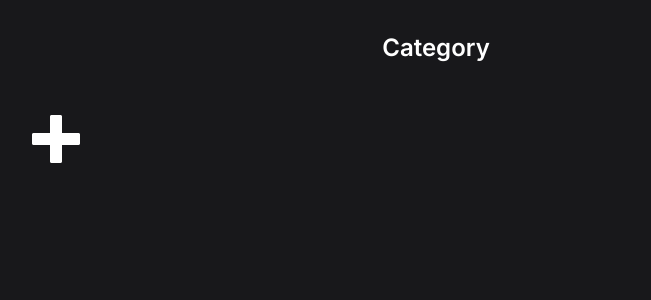
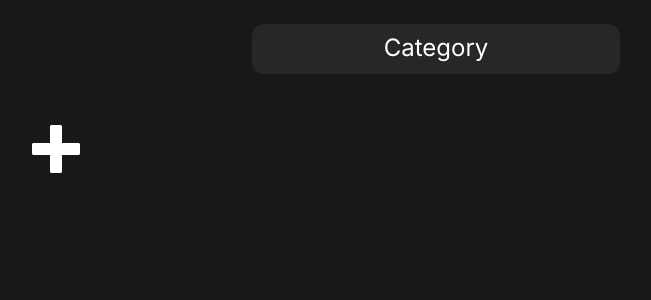
Before and after one commit to joeowenca/app-page, a Next.js app: page /edit in a window 1280 px wide. Shown: the top 300 px of the page, without its empty margins (204-855 px from the left). Built offline with nearby package versions, Linux system fonts and the light colour scheme.

Commit message:
Add ability to edit category name

```diff
--- a/src/app/components/Category.tsx
+++ b/src/app/components/Category.tsx
@@ -1,6 +1,6 @@
 'use client';
 
-import { useState, useEffect, useRef } from 'react';
+import { useState, useEffect, useRef, FormEvent } from 'react';
 import { v4 as uuidv4 } from 'uuid';
 import AppPage from './AppPage';
 import Undo from '../edit/components/Undo';
@@ -115,9 +115,13 @@
 
 	return (
 		<div>
-			<h1 className="text-center pt-8 text-2xl font-semibold">
-				{category.name}
-			</h1>
+			<CategoryName
+				name={category.name}
+				categories={categories}
+				setCategories={setCategories}
+				index={index}
+				edit={edit}
+			/>
 			<AppPage
 				apps={apps}
 				addApp={addApp}
@@ -133,3 +137,50 @@
 		</div>
 	);
 }
+
+type CategoryNameProps = {
+	name: string;
+	categories: CategoryTypes[];
+	setCategories: Function;
+	index: number;
+	edit: boolean;
+};
+
+function CategoryName({
+	name,
+	categories,
+	setCategories,
+	index,
+	edit,
+}: CategoryNameProps) {
+	const [textValue, setTextValue] = useState<string>(name);
+
+	function updateCategoryName(updatedName: string) {
+		const updatedCategories = [...categories];
+		updatedCategories[index].name = updatedName;
+		setCategories(updatedCategories);
+	}
+
+	function handleChange(event: FormEvent<HTMLInputElement>) {
+		setTextValue(event.currentTarget.value);
+		updateCategoryName(event.currentTarget.value);
+	}
+
+	return (
+		<div className="flex items-center justify-center w-full mt-6">
+			{edit ? (
+				<input
+					className={`text-2xl text-center transition-colors outline-0 hover:cursor-text bg-zinc-800 hover:bg-zinc-700 focus:bg-zinc-700 focus:outline focus:outline-2 focus:outline-blue-600 p-2 pb-2.5 rounded-xl`}
+					type="text"
+					id="name"
+					onChange={handleChange}
+					value={textValue}
+				></input>
+			) : (
+				<h1 className="text-center text-2xl p-2 pb-2.5 font-semibold">
+					{name}
+				</h1>
+			)}
+		</div>
+	);
+}
```
